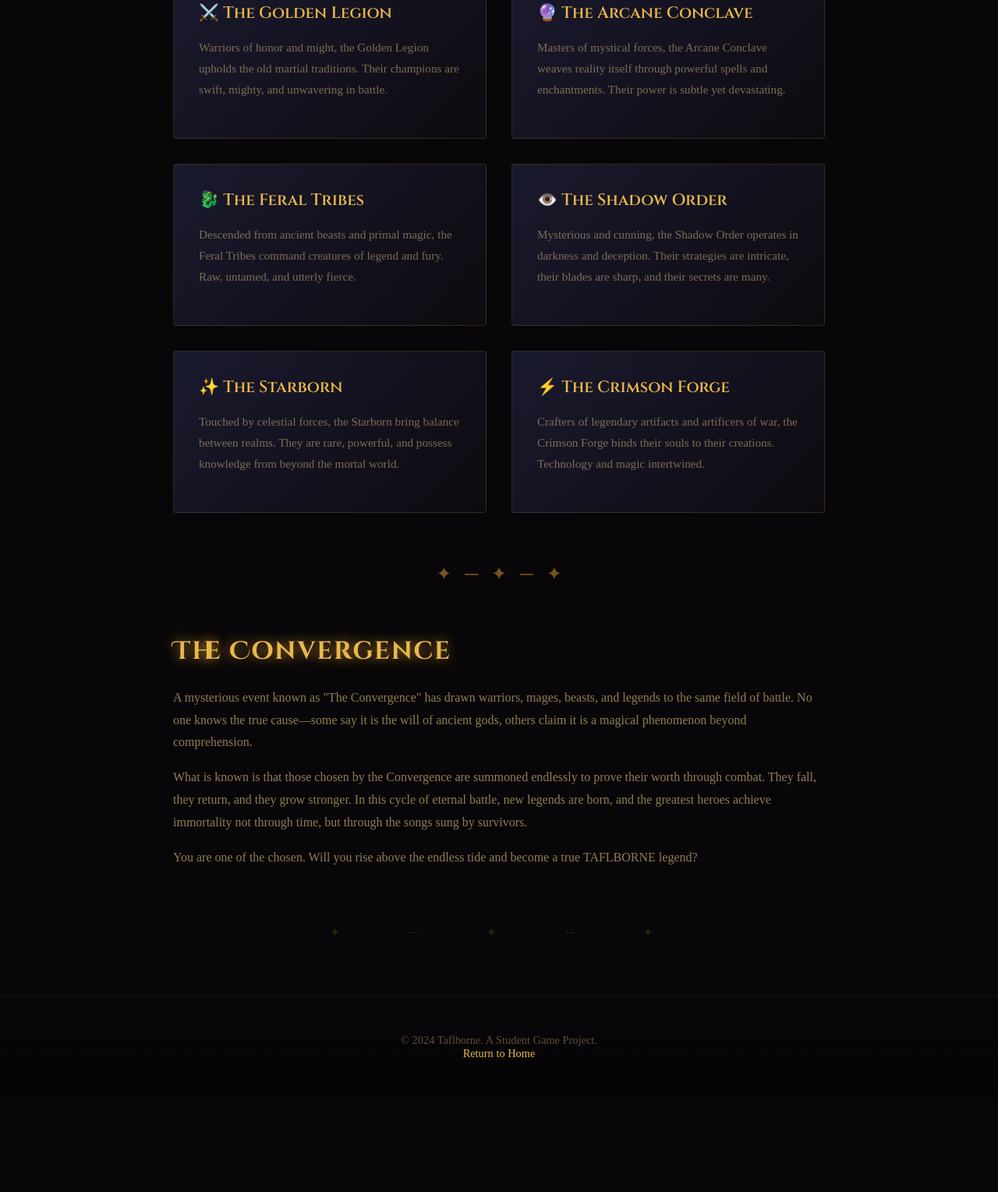
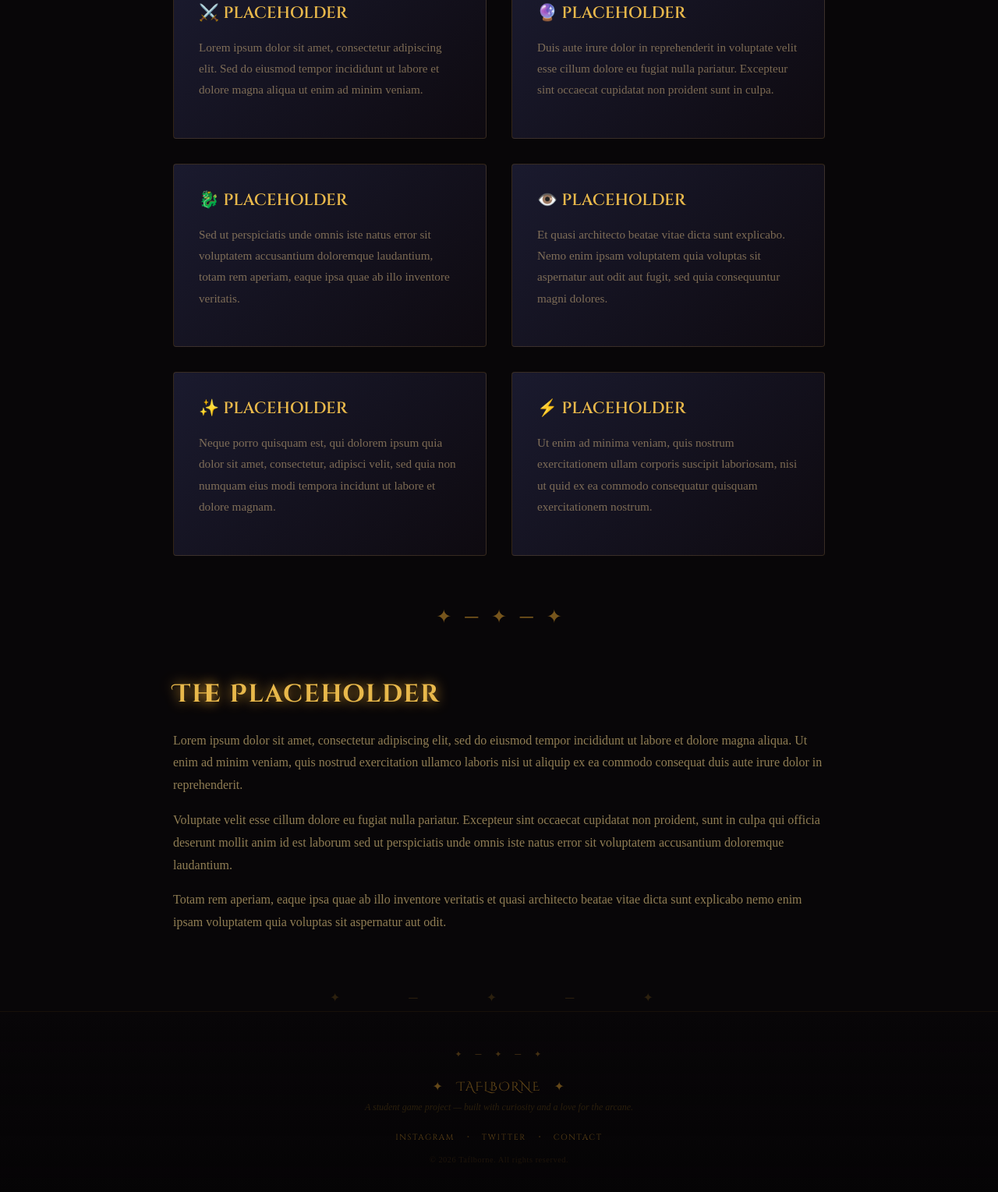
Before and after one commit to WayethCabanlitBSU/Talfborne, a plain HTML site: page lore.html in a window 1280 px wide. Shown: the part 1149-2678 px from the top of the page at 78% size. Before the commit the page ends 2557 px from the top, so only its background shows below. Drawn offline with Linux system fonts and the light colour scheme; a web font is replaced by a local one.

Commit message:
Lore update

```diff
--- a/lore.html
+++ b/lore.html
@@ -122,12 +122,12 @@
 <!-- ══ WORLD HISTORY ══ -->
 <section>
   <div class="lore-section">
-    <h2>The World of Taflborne</h2>
+    <h2>The World of Talfborne</h2>
     <p>
-      In an ancient realm where magic flows like rivers and legends walk among mortals, Taflborne stands as a proving ground for the mightiest souls. This is a world where heroes are not born—they are forged through trials, combat, and conquest.
+      Lorem ipsum dolor sit amet, consectetur adipiscing elit. Sed do eiusmod tempor incididunt ut labore et dolore magna aliqua. Ut enim ad minim veniam, quis nostrud exercitation ullamco laboris nisi ut aliquip ex ea commodo consequat.
     </p>
     <p>
-      The realm has witnessed countless ages of war and peace, of rising empires and forgotten kingdoms. Yet in this current era, a great convergence draws heroes from across the shattered lands. Summoned by forces beyond understanding, champions clash not for gold or dominion, but for glory and the chance to become truly legendary.
+      Duis aute irure dolor in reprehenderit in voluptate velit esse cillum dolore eu fugiat nulla pariatur. Excepteur sint occaecat cupidatat non proident, sunt in culpa qui officia deserunt mollit anim id est laborum. Sed ut perspiciatis unde omnis iste natus error sit voluptatem accusantium doloremque laudantium.
     </p>
   </div>
 </section>
@@ -137,34 +137,34 @@
 <!-- ══ FACTIONS ══ -->
 <section>
   <div class="lore-section">
-    <h2>The Great Factions</h2>
+    <h2>The Great PLACEHOLDER(Factions)</h2>
     <p>
       Across Taflborne, mighty factions vie for supremacy. Each brings their own philosophy, magic, and champions to the endless battles.
     </p>
     <div class="lore-grid">
       <div class="lore-card">
-        <h3>⚔️ The Golden Legion</h3>
-        <p>Warriors of honor and might, the Golden Legion upholds the old martial traditions. Their champions are swift, mighty, and unwavering in battle.</p>
+        <h3>⚔️ PLACEHOLDER</h3>
+        <p>Lorem ipsum dolor sit amet, consectetur adipiscing elit. Sed do eiusmod tempor incididunt ut labore et dolore magna aliqua ut enim ad minim veniam.</p>
       </div>
       <div class="lore-card">
-        <h3>🔮 The Arcane Conclave</h3>
-        <p>Masters of mystical forces, the Arcane Conclave weaves reality itself through powerful spells and enchantments. Their power is subtle yet devastating.</p>
+        <h3>🔮 PLACEHOLDER</h3>
+        <p>Duis aute irure dolor in reprehenderit in voluptate velit esse cillum dolore eu fugiat nulla pariatur. Excepteur sint occaecat cupidatat non proident sunt in culpa.</p>
       </div>
       <div class="lore-card">
-        <h3>🐉 The Feral Tribes</h3>
-        <p>Descended from ancient beasts and primal magic, the Feral Tribes command creatures of legend and fury. Raw, untamed, and utterly fierce.</p>
+        <h3>🐉 PLACEHOLDER</h3>
+        <p>Sed ut perspiciatis unde omnis iste natus error sit voluptatem accusantium doloremque laudantium, totam rem aperiam, eaque ipsa quae ab illo inventore veritatis.</p>
       </div>
       <div class="lore-card">
-        <h3>👁️ The Shadow Order</h3>
-        <p>Mysterious and cunning, the Shadow Order operates in darkness and deception. Their strategies are intricate, their blades are sharp, and their secrets are many.</p>
+        <h3>👁️ PLACEHOLDER</h3>
+        <p>Et quasi architecto beatae vitae dicta sunt explicabo. Nemo enim ipsam voluptatem quia voluptas sit aspernatur aut odit aut fugit, sed quia consequuntur magni dolores.</p>
       </div>
       <div class="lore-card">
-        <h3>✨ The Starborn</h3>
-        <p>Touched by celestial forces, the Starborn bring balance between realms. They are rare, powerful, and possess knowledge from beyond the mortal world.</p>
+        <h3>✨ PLACEHOLDER</h3>
+        <p>Neque porro quisquam est, qui dolorem ipsum quia dolor sit amet, consectetur, adipisci velit, sed quia non numquam eius modi tempora incidunt ut labore et dolore magnam.</p>
       </div>
       <div class="lore-card">
-        <h3>⚡ The Crimson Forge</h3>
-        <p>Crafters of legendary artifacts and artificers of war, the Crimson Forge binds their souls to their creations. Technology and magic intertwined.</p>
+        <h3>⚡ PLACEHOLDER</h3>
+        <p>Ut enim ad minima veniam, quis nostrum exercitationem ullam corporis suscipit laboriosam, nisi ut quid ex ea commodo consequatur quisquam exercitationem nostrum.</p>
       </div>
     </div>
   </div>
@@ -175,15 +175,15 @@
 <!-- ══ THE CONVERGENCE ══ -->
 <section>
   <div class="lore-section">
-    <h2>The Convergence</h2>
+    <h2>The Placeholder</h2>
     <p>
-      A mysterious event known as "The Convergence" has drawn warriors, mages, beasts, and legends to the same field of battle. No one knows the true cause—some say it is the will of ancient gods, others claim it is a magical phenomenon beyond comprehension.
+      Lorem ipsum dolor sit amet, consectetur adipiscing elit, sed do eiusmod tempor incididunt ut labore et dolore magna aliqua. Ut enim ad minim veniam, quis nostrud exercitation ullamco laboris nisi ut aliquip ex ea commodo consequat duis aute irure dolor in reprehenderit.
     </p>
     <p>
-      What is known is that those chosen by the Convergence are summoned endlessly to prove their worth through combat. They fall, they return, and they grow stronger. In this cycle of eternal battle, new legends are born, and the greatest heroes achieve immortality not through time, but through the songs sung by survivors.
+      Voluptate velit esse cillum dolore eu fugiat nulla pariatur. Excepteur sint occaecat cupidatat non proident, sunt in culpa qui officia deserunt mollit anim id est laborum sed ut perspiciatis unde omnis iste natus error sit voluptatem accusantium doloremque laudantium.
     </p>
     <p>
-      You are one of the chosen. Will you rise above the endless tide and become a true TAFLBORNE legend?
+      Totam rem aperiam, eaque ipsa quae ab illo inventore veritatis et quasi architecto beatae vitae dicta sunt explicabo nemo enim ipsam voluptatem quia voluptas sit aspernatur aut odit.
     </p>
   </div>
 </section>
@@ -191,9 +191,18 @@
 <div class="ornament">✦ &thinsp; ─ &thinsp; ✦ &thinsp; ─ &thinsp; ✦</div>
 
 <!-- ══ FOOTER ══ -->
-<footer style="text-align: center; padding: 3rem 2rem; color: #8b7355aa; font-size: 0.9rem; margin-top: 4rem;">
-  <p>© 2024 Taflborne. A Student Game Project.</p>
-  <p><a href="index.html" style="color: var(--gold-light); text-decoration: none;">Return to Home</a></p>
+<footer>
+  <div class="f-divider">✦ &thinsp; ─ &thinsp; ✦ &thinsp; ─ &thinsp; ✦</div>
+  <p class="f-logo">✦ &nbsp; TAFLBORNE &nbsp; ✦</p>
+  <p class="f-copy">A student game project — built with curiosity and a love for the arcane.</p>
+  <div class="f-links">
+    <a href="https://www.instagram.com/gr8_creatives/" aria-label="Instagram">Instagram</a>
+    <span class="f-separator">•</span>
+    <a href="https://twitter.com/gr8_creatives" aria-label="Twitter">Twitter</a>
+    <span class="f-separator">•</span>
+    <a href="#" aria-label="Contact">Contact</a>
+  </div>
+  <p class="f-credit">© 2026 Taflborne. All rights reserved.</p>
 </footer>
 
 <script>
```
